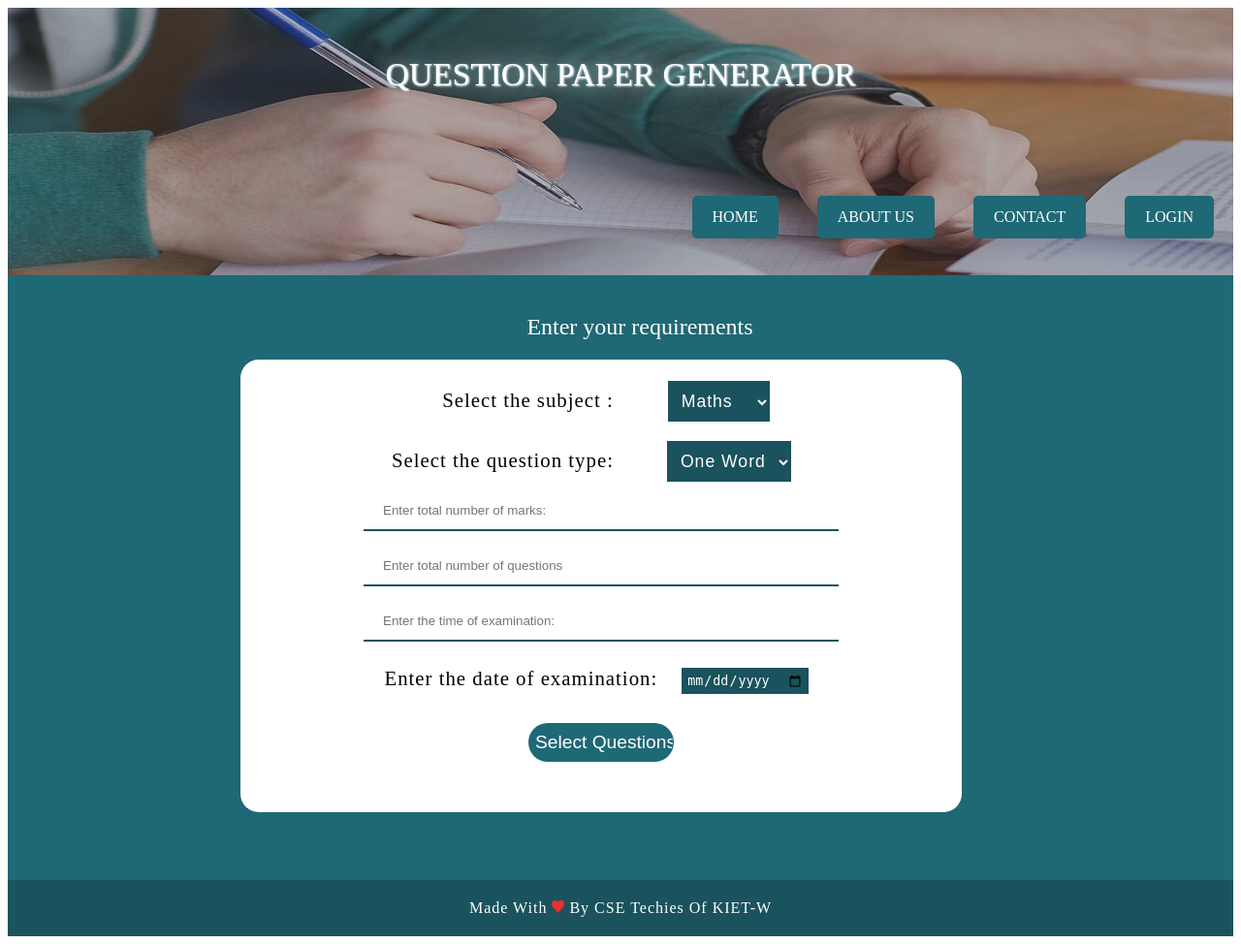
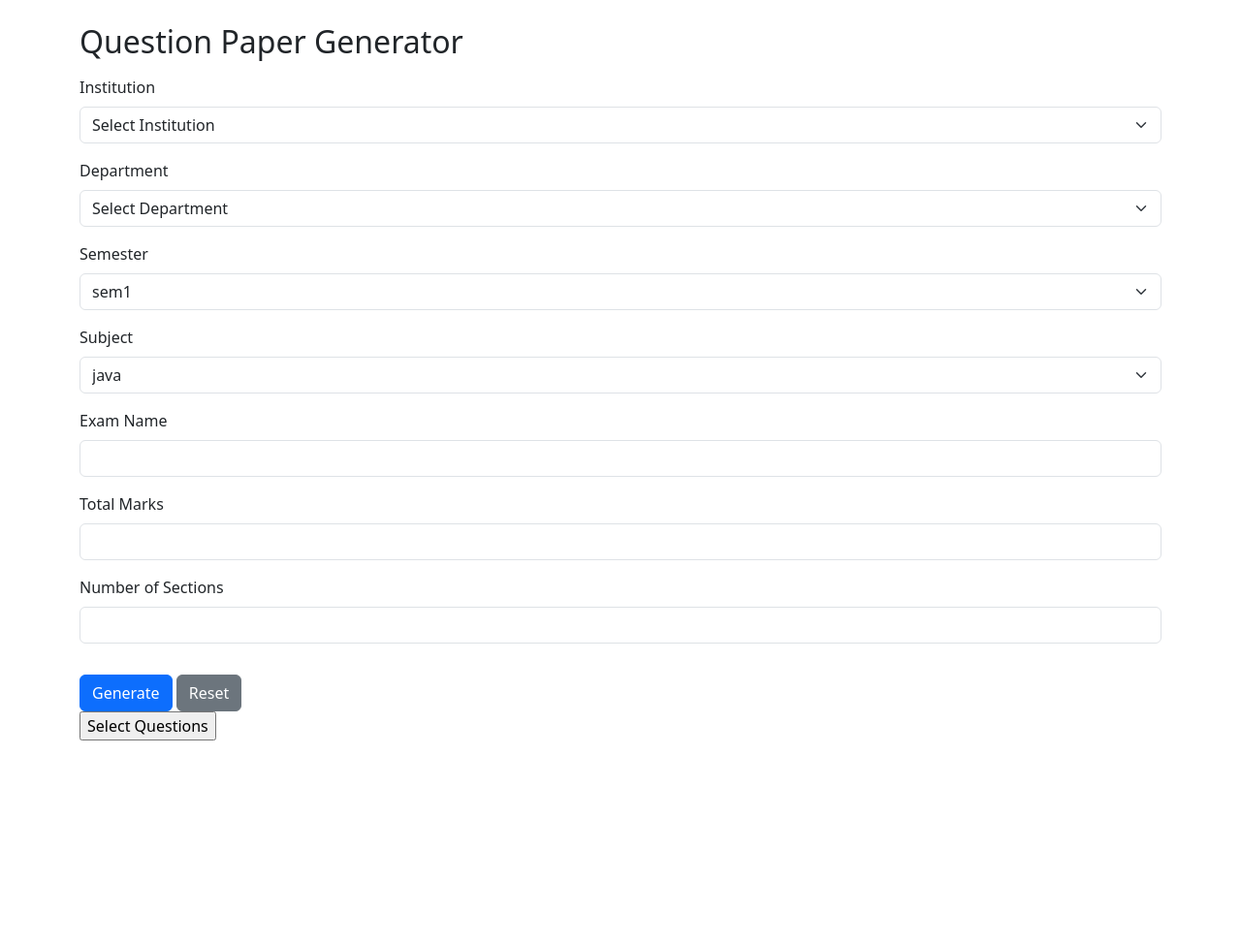
Before and after one commit to Sujith2248/DQPG, a PHP site: page /addpaperuser.php in a window 1280 px wide. Shown: the whole page at 97% size. After the commit the page ends 764 px from the top, so only its background shows below. Run offline with PHP 8.4, Linux system fonts and the light colour scheme.

Commit message:
first update

```diff
--- a/Index.php
+++ b/Index.php
@@ -103,7 +103,7 @@ It is something that we always required.</li>
 </div>
 </div>
 <div class="foot">
-    Made With <img src="Vector.svg"> By CSE Techies Of KIET-W
+<p>&copy; 2025 MyWebsite. All rights reserved.</p>
 </div>
 </body>
 </html>
--- a/addpaperuser.php
+++ b/addpaperuser.php
@@ -2,263 +2,185 @@
 <?php
 session_start();
 ?>
-<html>
+<html lang="en">
+
 <head>
-    <title>Add paper</title>
-	<link rel="stylesheet" href="1.css" type="text/css"/>
-	<script type="text/javascript" src="jquery.min.js"></script>
-  	<script type="text/javascript" src="jquery.timepicker.js"></script>
-  	<link rel="stylesheet" type="text/css" href="jquery.timepicker.css" />
-	  <style type="text/css">
-            .bottom {
-                /* height :500px; */
-                position:  inherit;
-                background-color: rgb(31, 104, 117);
-                color:white;
-                padding: 20px;
-                padding-left:60px;
-                margin: 10px 0px 0px 0px;
-            }
-            h2{
-                color:white;
-				font-weight:lighter;
-				text-align:center;
-            }
-            .box{
-                border:2px solid transparent;
-                background-color:white;
-                border-radius:19px;
-                padding:20px;
-                margin-left:180px;
-                margin-bottom:50px;
-                width:700px;
-                height:auto;
-				letter-spacing:1px;
-				/* padding-left:10%; */
-                text-align:center;
-            }
-            .foot{
-                letter-spacing:1px;
-                color:white;
-                padding:20px;
-                text-align:center;
-                background-color:rgb(26, 83, 93);
-            }
-            input[type=text],input[type=password] {
-                width: 70%;
-                padding: 12px 20px;
-                margin: 8px 0;
-                box-sizing: border-box;
-                border: none;
-                border-bottom: 2px solid rgb(26, 83, 93);
-            }
+    <meta charset="UTF-8">
+    <meta name="viewport" content="width=device-width, initial-scale=1.0">
+    <title>Question Paper Generator</title>
+    <link rel="stylesheet" href="https://cdn.jsdelivr.net/npm/bootstrap@5.3.0/dist/css/bootstrap.min.css">
+    <script src="https://code.jquery.com/jquery-3.6.0.min.js"></script>
+    <script src="https://cdn.jsdelivr.net/npm/bootstrap@5.3.0/dist/js/bootstrap.bundle.min.js"></script>
+</head>
 
-            #submit{
-                background-color:rgb(31, 104, 117);
-                color: white;
-                border-radius: 30px;
-                width:150px;
-                height:40px;
-                font-size: 1.2em;
-                border:1px solid transparent;
-                /* margin: 30px; */
-                margin-bottom: 30px;
-            }
-            #submit:hover{
-                background-color: rgb(26, 83, 93);
-                color:white;
-                border:none;
-            }
+<body>
+    <div class="container mt-4">
+        <h2 class="mb-3">Question Paper Generator</h2>
+		<form action="selectquestionuser.php" method="post">
+ <form id="questionPaperForm" name="login" action="signupscript.php" method="post" class="form" onsubmit="return validateLogin()">
+            <div class="mb-3">
+                <label for="institution" class="form-label">Institution</label>
+                <select id="institution" class="form-select" required>
+                    <option value="">Select Institution</option>
+                    <option value="TEC">TEC</option>
+                    <option value="NSS">NSS</option>
+                </select>
+            </div>
 
-            #submit:focus{
-                outline: 0;
-			}
-			form span{
-				color:black;
-				font-size:1.3em;
-			}
-            form>a:link, form>a:visited{
-                text-decoration: none!important;
-            }
-            form>a:hover{
-                color:rgb(26, 83, 93);
-                font-size:1.1em;
-                background-color:ghostwhite;
-            }
-            #input2{
-                font-size: 15px;
-                font-weight: lighter;
-                width: 470px;
-                height: 50px;
-                border-bottom:2px solid rgb(26, 83, 93);;
-                background-color: transparent;
-                color: black;
-                padding-left:20px;
-                margin-top:10px;
-            }
+            <div class="mb-3">
+                <label for="department" class="form-label">Department</label>
+                <select id="department" class="form-select" required>
+				<option value="">Select Department</option>
+                    <option value="BSc">B Sc</option>
+                    <option value="BA">BA</option>
+					<option value="BCom">BCom</option>
+				</select>
+            </div>
 
-            input,textarea:focus{
-                outline: 0;
-            }
+            <div class="mb-3">
+                <label for="semester" class="form-label">Semester</label>
+                <select id="semester" class="form-select" required>
+				<option value="sem1">sem1</option>
+                    <option value="sem2">sem2</option>
+					<option value="sem3">sem3</option>
+					<option value="sem4">sem4</option>
+				</select>
+            </div>
 
-            .radio{
-                color:black;
-                margin-top:30px;
-                margin-right:330px;
-            }
-            .buttons{
-                margin-top:30px;
-            }
-            #reset{
-                margin-left:50px;
-			}
-			.select{
-				/* padding-left:80px; */
-				padding:10px;
-				border:none;
-				border-bottom:2px solid white;
-				background-color: rgb(26, 83, 93);
-				color:white;
-				letter-spacing:1px;
-				font-size:1.1em;
-			}
+            <div class="mb-3">
+                <label for="subject" class="form-label">Subject</label>
+                <select id="subject" class="form-select" required>
+				<option value="java">java</option>
+                    <option value="html">html</option>
+					<option value="english">english</option>
+					<option value="dbms">dbms</option>
+				</select>
+            </div>
 
-			.select .opt {
-				color: white;
-				padding: 12px 16px;
-				height:100px;
-				font-size:1em;
-				font-weight:lighter;
-				letter-spacing:1px;
-				text-decoration: none;
-				display: block;
-				background-color:rgb(26, 83, 93);
-			}
+            <div class="mb-3">
+                <label for="examName" class="form-label">Exam Name</label>
+                <input type="text" id="examName" class="form-control" required>
+            </div>
 
-			.select:focus{
-				outline:0;
-			}
+            <div class="mb-3">
+                <label for="totalMarks" class="form-label">Total Marks</label>
+                <input type="number" id="totalMarks" class="form-control" required min="1">
+            </div>
 
-			input[type=date]{
-				background-color:rgb(26, 83, 93);
-				color:white;
-				padding:5px;
-				border:none;
-			}
-        </style>
-</head>
-	<body>
-<?php
- include ('header.php');
-//  include ('connection.php');
-?>
+            <div class="mb-3">
+                <label for="sections" class="form-label">Number of Sections</label>
+                <input type="number" id="sections" class="form-control" required min="1">
+            </div>
 
-<form action="selectquestionuser.php" method="post">
-<div class="bottom">
-	    <h2>Enter your requirements</h2>
-        <div class="box">
-            <form name="login" action="signupscript.php" method="post" class="form" onsubmit="return validateLogin()">
-				<span style="margin-left:10px;">Select the subject :</span>
-				<select class="select" style="margin-left:51px;" name="subid">
-					<option class="opt" value="1">Maths</option>
-					<option class="opt" value="2">English</option>
-				</select>
-				<br><br>
-				<span style="margin-right:50px;">Select the question type:</span>
-				<select class="select" style="margin-right:20px;" name="qtype">
-					<option class="opt" value="tbq1word">One Word</option>
-					<option class="opt" value="tbqbrief">Brief</option>
-					<option class="opt" value="tbqqmcq">MCQ</option>
-				</select>
+            <div id="sectionsContainer"></div>
 
-                <input type="text" name="txtmarks" placeholder="Enter total number of marks:"><br>
-                <input type="text" name="txtquestion" placeholder="Enter total number of questions"><br>
-				<input type="text" id="basicExample" name="txttime" placeholder="Enter the time of examination:"><br>
-				<script>
-                	$(function() {
-                    	$('#basicExample').timepicker();
-                	});
-            	</script>
-				<br>
-				<span style="margin-right:20px;">Enter the date of examination:</span>
-				<input style="margin-right:10px;" type="date" name="edate" placeholder="Enter the date of examination:"><br>
-                <div class="buttons">
+            <button type="button" class="btn btn-primary mt-3" id="generateBtn">Generate</button>
+            <button type="reset" class="btn btn-secondary mt-3">Reset</button>
+			<div class="buttons">
                 <input id="submit" type="submit" value="Select Questions" />
                 </div>
-            </form>
+
+        </form>
     </div>
-</div>
-<div class="foot">
-    Made With <img src="Vector.svg"> By CSE Techies Of KIET-W
-</div>
 
-<!--
-<form action="selectquestionuser.php" method="POST">
-<div id="bottom">
+    <script>
+        $(document).ready(function () {
+            $('#institution').change(function () {
+                let institutionId = $(this).val();
+                if (institutionId) {
+                    // AJAX to load departments based on selected institution
+                    $.ajax({
+                        url: 'generator.class.php',
+                        type: 'POST',
+                        data: { type: 'departments', institutionId: institutionId },
+                        success: function (data) {
+                            $('#department').html(data).prop('disabled', false);
+                        }
+                    });
+                }
+            });
 
+            $('#department').change(function () {
+                let department = $(this).val();
+                let institutionId = $('#institution').val();
+                if (department) {
+                    // AJAX to load semesters based on department
+                    $.ajax({
+                        url: 'generator.class.php',
+                        type: 'POST',
+                        data: { type: 'semesters', institutionId: institutionId },
+                        success: function (data) {
+                            $('#semester').html(data).prop('disabled', false);
+                        }
+                    });
+                }
+            });
 
-<div id="content">
- <hr>
+            $('#semester').change(function () {
+                let department = $('#department').val();
+                if (department) {
+                    // AJAX to load subjects based on selected department
+                    $.ajax({
+                        url: 'generator.class.php',
+                        type: 'POST',
+                        data: { type: 'subjects', department: department },
+                        success: function (data) {
+                            $('#subject').html(data).prop('disabled', false);
+                        }
+                    });
+                }
+            });
 
-<hr/>
-<div id="papers_menu">
+            // Dynamic section generation
+            $('#sections').change(function () {
+                let sectionCount = $(this).val();
+                let sectionHtml = '';
+                for (let i = 1; i <= sectionCount; i++) {
+                    sectionHtml += `
+                    <div class="accordion mt-3" id="section${i}">
+                        <div class="accordion-item">
+                            <h2 class="accordion-header" id="heading${i}">
+                                <button class="accordion-button" type="button" data-bs-toggle="collapse" data-bs-target="#collapse${i}" aria-expanded="true">
+                                    Section ${i}
+                                </button>
+                            </h2>
+                            <div id="collapse${i}" class="accordion-collapse collapse show">
+                                <div class="accordion-body">
+                                    <label>Number of Questions</label>
+                                    <input type="number" class="form-control question-count" data-section="${i}" min="1">
+                                    <label>Question Selection</label>
+                                    <select class="form-select question-method" data-section="${i}">
+                                        <option value="manual">Manual</option>
+                                        <option value="random">Random</option>
+                                    </select>
+                                    <div class="manual-selection d-none" id="manualSelection${i}">
+                                        <label>Select Questions</label>
+                                        <div class="question-options" id="questionOptions${i}"></div>
+                                    </div>
+                                    <div class="random-selection d-none" id="randomSelection${i}">
+                                        <label>Randomly Selected Questions:</label>
+                                        <ul id="randomQuestions${i}" class="list-group"></ul>
+                                    </div>
+                                </div>
+                            </div>
+                        </div>
+                    </div>`;
+                }
+                $('#sectionsContainer').html(sectionHtml);
+            });
 
-</div>
-<table border="1" align ="center">
-	<tr>
-		<td colspan="2" align="center"><b>QUESTION PAPER DETAILS</b> </td>
-	</tr>
-	<tr>
-		<td>Select the subject :</td>
-		<td>
-		<select name="subid">
-			<option value="1">Maths</option>
-			<option value="2">English</option>
-		</select>
-		</td>
-	</tr>
-		<tr>
-		<td>Select the question type:</td>
-		<td>
-		<select name="qtype">
-			<option value="tbq1word">One Word</option>
-			<option value="tbqbrief">Brief</option>
-			<option value="tbqqmcq">MCQ</option>
-		</select>
-		</td>
-	</tr>
+            // Handle generate button click
+            $('#generateBtn').click(function () {
+                // Form validation before generation
+                if ($('#questionPaperForm')[0].checkValidity()) {
+                    alert('Form is valid! Generating question paper...');
+                    // Implement the paper generation logic here
+                } else {
+                    alert('Please fill out all required fields.');
+                }
+            });
+        });
+    </script>
+</body>
 
-	<tr>
-		<td>Enter total number of marks:</td>
-		<td><input type="text" name="txtmarks"/></td>
-	</tr>
-	<tr>
-		<td>Enter total number of questions:</td>
-		<td><input type="text" name="txtquestion"/></td>
-	</tr>
-	<tr>
-		<td>Enter the time of examination:</td>
-		<td>    <div class="demo">
-                <p><input id="basicExample" name="txttime" type="text" class="time" /></p>
-            </div>
-
-            <script>
-                $(function() {
-                    $('#basicExample').timepicker();
-                });
-            </script>
-	</td>
-	</tr>
-	<tr>
-		<td>Enter the date of examination:</td>
-		<td><input type="date" name="edate"/></td>
-	</tr>
-	<tr>
-	<td colspan="2" align="center"><input type="submit"value="Select questions"/></td>
-	</tr>
-
-</div>
-
-</form> -->
-</body>
 </html>
```
